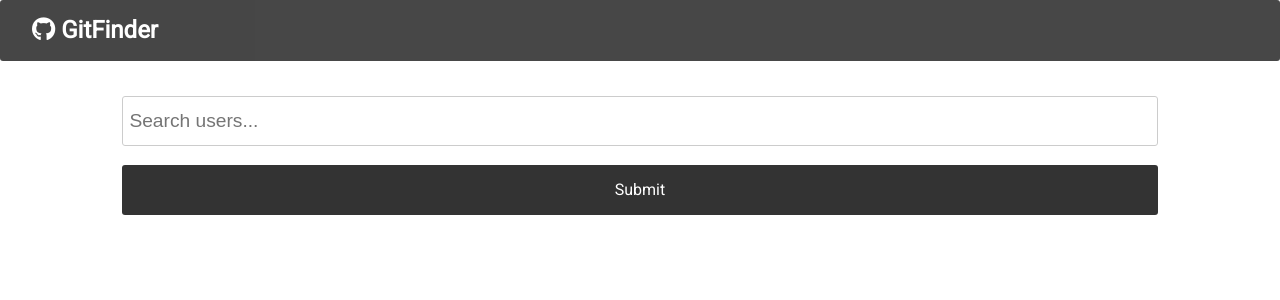
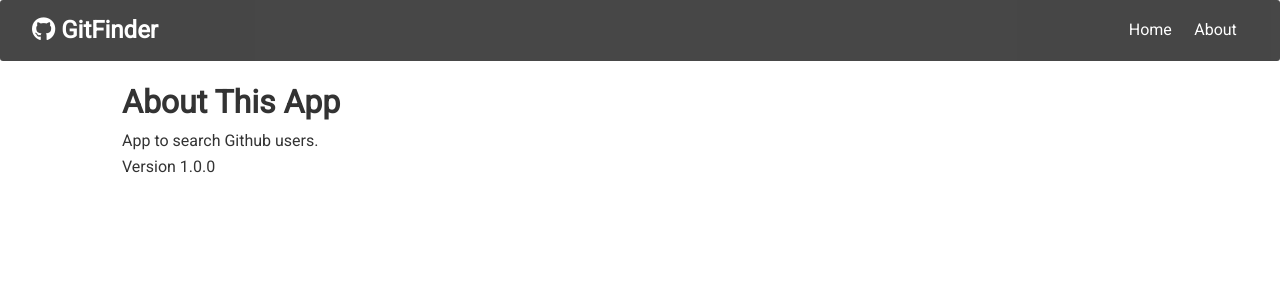
Before and after one commit to leesaenz/gitfinder-app, a React (Create React App) app: page /about in a window 1280 px wide. Shown: the top 300 px of the page. Built offline with nearby package versions, Linux system fonts and the light colour scheme; the HTML template or start-up script is replaced by a standard one.

Commit message:
Adds react roouter dom and sets up some routes.

```diff
--- a/package.json
+++ b/package.json
@@ -9,6 +9,7 @@
     "axios": "^0.19.1",
     "react": "^16.12.0",
     "react-dom": "^16.12.0",
+    "react-router-dom": "^5.1.2",
     "react-scripts": "3.3.0",
     "serialize-javascript": "2.1.1"
   },
--- a/src/App.js
+++ b/src/App.js
@@ -1,8 +1,10 @@
-import React, { Component } from 'react';
+import React, { Component, Fragment } from 'react';
+import { BrowserRouter as Router, Switch, Route } from 'react-router-dom';
 import Navbar from './components/layout/Navbar';
 import Search from './components/users/Search';
 import Users from './components/users/Users';
 import './App.css';
+import About from './components/pages/About';
 import axios from 'axios';
 import Alert from './components/layout/Alert';
 
@@ -43,10 +45,17 @@
   render() {
     const { users, loading } = this.state;
     return (
+      <Router>
         <div className='App'>
           <Navbar />
           <div className='container'>
             <Alert alert={this.state.alert} />
+            <Switch>
+              <Route
+                exact
+                path='/'
+                render={props => (
+                  <Fragment>
                     <Search
                       searchUsers={this.searchUsers}
                       clearUsers={this.clearUsers}
@@ -54,8 +63,14 @@
                       setAlert={this.setAlert}
                     />
                     <Users loading={loading} users={users} />
+                  </Fragment>
+                )}
+              />
+              <Route exact path='/about' component={About} />
+            </Switch>
           </div>
         </div>
+      </Router>
     );
   }
 }
--- a/src/components/layout/Navbar.js
+++ b/src/components/layout/Navbar.js
@@ -1,4 +1,5 @@
 import React from 'react';
+import { Link } from 'react-router-dom';
 import PropTypes from 'prop-types';
 
 //Decouping passed props for use in JSX
@@ -8,7 +9,14 @@
       <h1>
         <i className={icon} /> {title}
       </h1>
-      <div>{search}</div>
+      <ul>
+        <li>
+          <Link to='/'>Home</Link>
+        </li>
+        <li>
+          <Link to='/about'>About</Link>
+        </li>
+      </ul>
     </nav>
   );
 };
--- /dev/null
+++ b/src/components/pages/About.js
@@ -0,0 +1,13 @@
+import React, { Fragment } from 'react';
+
+const About = () => {
+  return (
+    <Fragment>
+      <h1>About This App</h1>
+      <p>App to search Github users.</p>
+      <p>Version 1.0.0</p>
+    </Fragment>
+  );
+};
+
+export default About;
```
Also changed, not shown: 1 other file (tests, documents, lock files or other folders). Lines whose indentation alone changed are shown as unchanged.
